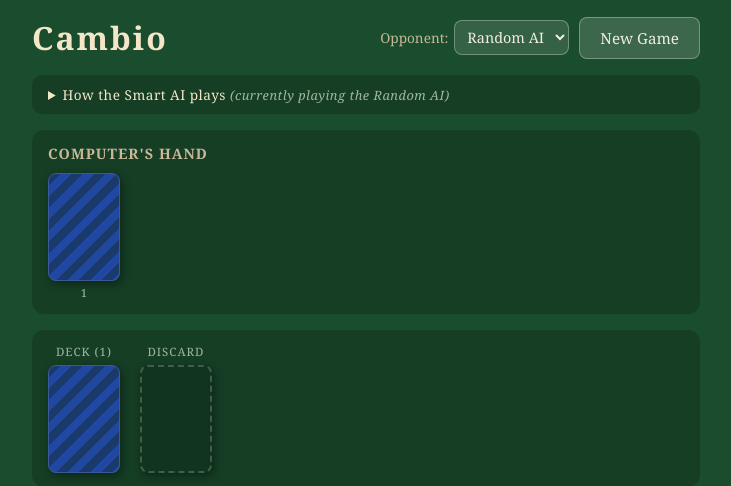
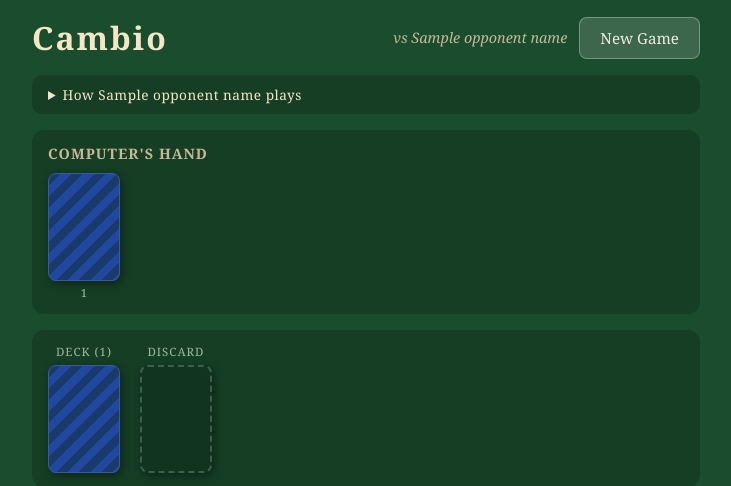
Before and after one commit to jeremy-h-pollak/auto-cambio, a Flask app: template templates/game.html in a window 1280 px wide. Shown: the top 486 px of the page, without its empty margins (274-1005 px from the left). Run offline with Flask 3, Linux system fonts and the light colour scheme; the template is opened without the code that fills it: most values are stand-ins (such as "Sample title", 1, 10 or a date in 2020).

Commit message:
Add opponent lobby, 10 more strategies, and Hardest Mode
- game/strategies.py: 10 new profiles (15 total) + two knobs
  (snap_skip_negative, draw_discard_max). Minimalist is strongest vs
  random (~74.7% over 40k multi-seed games).
- app.py: opponent-chooser lobby flow — / (chooser) -> /describe
  (description + "are you sure?") -> /new (play); surfaces the
  top-ranked strategy as a "Hardest Mode" boss card.
- templates: chooser.html, confirm.html, variable include in game.html,
  board header shows current opponent + "How <Name> plays".
- style.css: lobby cards, confirmation screen, hardest-mode styling.

Co-Authored-By: Claude Opus 4.7 <noreply@anthropic.com>

```diff
--- a/app.py
+++ b/app.py
@@ -1,9 +1,9 @@
 import uuid
-from flask import Flask, render_template, request, session, redirect, url_for
+from flask import Flask, render_template, request, session
 
 from game.engine import GameEngine
 import game.strategy as random_strategy
-import game.strategy_smart as smart_strategy
+from game import strategies
 from game.rules import (
     card_value, hand_value, is_red, get_scores,
     snap_eligible_indices, opp_snap_eligible_indices, PHASE_GAME_OVER,
@@ -14,22 +14,48 @@ app.secret_key = "cambio-dev-secret"
 
 GAMES: dict[str, GameEngine] = {}
 
-STRATEGY_MODULES = {"random": random_strategy, "smart": smart_strategy}
-
-# Bullet summary of the smart AI, shown in the UI (keep in sync with strategy_smart.py).
-SMART_AI_DESCRIPTION = [
-    "Snaps instantly whenever a card it knows matches the discard pile.",
-    "Draws from the discard pile when its top card is lower than the AI's "
-    "highest known card; otherwise draws a fresh card from the deck.",
-    "If the draw beats its highest known card, it replaces that card. If the "
-    "draw is its new highest but 6 or lower, it gambles it onto an unknown "
-    "card. Otherwise it discards the draw and uses the card's power.",
-    "Calls Cambio once it knows all four of its cards and their total is 8 or less.",
+RANDOM_DESCRIPTION = [
+    "Draws, swaps, snaps, and calls Cambio at random.",
+    "No memory and no planning — the baseline every strategy aims to beat.",
 ]
 
+# Strongest of 15 tested strategies by win rate vs Random (multi-seed eval,
+# 40k games each). Surfaced in the chooser as the "Hardest Mode" boss.
+HARDEST_KEY = "minimalist"
+HARDEST_WINRATE = "~75%"
 
-def _strategy_module():
-    return STRATEGY_MODULES.get(session.get("opponent", "random"), random_strategy)
+# Chooser display order: Hardest Mode, the five original named strategies, Random.
+NAMED_OPPONENTS = ["greedy", "aggressive", "conservative", "snapper", "power"]
+OPPONENT_KEYS = ["hardest"] + NAMED_OPPONENTS + ["random"]
+
+
+def _opponent_info(key):
+    """(name, rules) for an opponent key."""
+    if key == "hardest":
+        p = strategies.PROFILES[HARDEST_KEY]
+        return f"Hardest Mode — {p.name}", [
+            f"The strongest AI found across 15 tested strategies "
+            f"({HARDEST_WINRATE} win rate vs random).",
+            *p.rules,
+        ]
+    if key in strategies.PROFILES:
+        p = strategies.PROFILES[key]
+        return p.name, p.rules
+    return "Random AI", RANDOM_DESCRIPTION
+
+
+def opponent_catalog():
+    """List of (key, name, rules) in chooser display order."""
+    return [(key, *_opponent_info(key)) for key in OPPONENT_KEYS]
+
+
+def _strategy_object(key):
+    """Resolve an opponent key to a strategy object the engine can drive."""
+    if key == "hardest":
+        return strategies.get(HARDEST_KEY)
+    if key in strategies.PROFILES:
+        return strategies.get(key)
+    return random_strategy
 
 
 def _get_engine() -> GameEngine:
@@ -37,7 +63,7 @@ def _get_engine() -> GameEngine:
     if not sid or sid not in GAMES:
         sid = str(uuid.uuid4())
         session["sid"] = sid
-        GAMES[sid] = GameEngine(strategy=_strategy_module())
+        GAMES[sid] = GameEngine(strategy=_strategy_object(session.get("opponent", "random")))
     return GAMES[sid]
 
 
@@ -46,6 +72,8 @@ def _template_context(engine: GameEngine) -> dict:
     player_score, computer_score = (
         get_scores(s) if s["phase"] == PHASE_GAME_OVER else (None, None)
     )
+    opponent = session.get("opponent", "random")
+    name, rules = _opponent_info(opponent)
     return {
         "state": s,
         "card_value": card_value,
@@ -57,23 +85,38 @@ def _template_context(engine: GameEngine) -> dict:
         "opp_snap_eligible": opp_snap_eligible_indices(
             s["computer_hand"], s["player_opponent_known"], s["discard_pile"]
         ),
-        "opponent": session.get("opponent", "random"),
-        "smart_description": SMART_AI_DESCRIPTION,
+        "opponent": opponent,
+        "opponent_name": name,
+        "opponent_rules": rules,
     }
 
 
 @app.route("/")
 def index():
-    engine = _get_engine()
-    engine.reset()
-    return redirect(url_for("play"))
+    # Land on the opponent chooser — pick an AI before any game starts.
+    return render_template("game.html", partial="partials/chooser.html",
+                           catalog=opponent_catalog())
+
+
+@app.route("/choose", methods=["POST"])
+def choose():
+    return render_template("partials/chooser.html", catalog=opponent_catalog())
+
+
+@app.route("/describe", methods=["POST"])
+def describe():
+    key = request.form.get("opponent", "random")
+    if key not in OPPONENT_KEYS:
+        key = "random"
+    name, rules = _opponent_info(key)
+    return render_template("partials/confirm.html", key=key, name=name, rules=rules)
 
 
 @app.route("/play")
 def play():
     engine = _get_engine()
     ctx = _template_context(engine)
-    return render_template("game.html", **ctx)
+    return render_template("game.html", partial="partials/board.html", **ctx)
 
 
 @app.route("/move", methods=["POST"])
@@ -83,8 +126,7 @@ def move():
     hand_index = request.form.get("hand_index")
     owner      = request.form.get("owner")
     do_switch  = request.form.get("do_switch")
-
-    target    = request.form.get("target")
+    target     = request.form.get("target")
 
     kwargs = {}
     if hand_index is not None: kwargs["hand_index"] = int(hand_index)
@@ -100,12 +142,12 @@ def move():
 @app.route("/new", methods=["POST"])
 def new_game():
     opponent = request.form.get("opponent")
-    if opponent in STRATEGY_MODULES:
+    if opponent in OPPONENT_KEYS:
         session["opponent"] = opponent
     sid = session.get("sid") or str(uuid.uuid4())
     session["sid"] = sid
-    # Fresh engine so a newly chosen opponent strategy takes effect immediately.
-    GAMES[sid] = GameEngine(strategy=_strategy_module())
+    # Fresh engine so the chosen opponent strategy takes effect immediately.
+    GAMES[sid] = GameEngine(strategy=_strategy_object(session.get("opponent", "random")))
     ctx = _template_context(GAMES[sid])
     return render_template("partials/board.html", **ctx)
 
--- a/static/css/style.css
+++ b/static/css/style.css
@@ -335,29 +335,116 @@ header h1 {
   color: #5a8a6a;
 }
 
-/* ── Opponent picker ── */
-.opponent-form {
+/* ── Header / opponent label ── */
+.header-right {
   display: flex;
   align-items: center;
-  gap: 10px;
+  gap: 12px;
 }
 
-.opponent-pick {
-  font-size: 0.85rem;
+.vs-label {
+  font-size: 0.9rem;
   color: #c8b898;
-  display: flex;
-  align-items: center;
-  gap: 6px;
+  font-style: italic;
 }
 
-.opponent-pick select {
+/* ── Lobby / opponent chooser ── */
+.lobby h2,
+.confirm h2 {
+  font-size: 1.3rem;
+  color: #f5e6c8;
+  letter-spacing: 1px;
+  margin-bottom: 6px;
+}
+
+.lobby-hint {
+  font-size: 0.9rem;
+  color: #a0b8a0;
+  margin-bottom: 16px;
+}
+
+.opponent-list {
+  display: grid;
+  grid-template-columns: repeat(auto-fit, minmax(220px, 1fr));
+  gap: 12px;
+}
+
+.opponent-list form {
+  display: contents;
+}
+
+.opponent-card {
+  width: 100%;
+  text-align: left;
+  cursor: pointer;
+  display: flex;
+  flex-direction: column;
+  gap: 6px;
+  padding: 16px 18px;
+  border-radius: 12px;
+  border: 1px solid rgba(255,255,255,0.18);
+  background: rgba(0,0,0,0.22);
+  color: #f0ede0;
   font-family: Georgia, serif;
-  font-size: 0.9rem;
-  padding: 6px 8px;
-  border-radius: 8px;
-  border: 1px solid rgba(255,255,255,0.3);
-  background: rgba(255,255,255,0.12);
+  transition: filter 0.15s, transform 0.1s, border-color 0.15s;
+}
+
+.opponent-card:hover {
+  filter: brightness(1.12);
+  transform: translateY(-2px);
+  border-color: #4caf82;
+}
+
+.opponent-card.is-random {
+  border-style: dashed;
+}
+
+.opponent-card.is-hardest {
+  border-color: #c0392b;
+  background: linear-gradient(160deg, rgba(192,57,43,0.30), rgba(0,0,0,0.25));
+  grid-column: 1 / -1;
+}
+
+.opponent-card.is-hardest:hover {
+  border-color: #e0503b;
+}
+
+.opponent-card.is-hardest .opp-name {
+  color: #ffd9c8;
+}
+
+.opponent-card .opp-name {
+  font-size: 1.1rem;
+  font-weight: bold;
+  color: #f5e6c8;
+}
+
+.opponent-card .opp-tag {
+  font-size: 0.82rem;
+  color: #b8c8b8;
+  line-height: 1.35;
+}
+
+/* ── Confirmation screen ── */
+.confirm-rules {
+  margin: 8px 0 18px 20px;
+  display: flex;
+  flex-direction: column;
+  gap: 8px;
+  font-size: 0.95rem;
+  color: #cde0cd;
+}
+
+.confirm-q {
+  font-size: 1.05rem;
   color: #f0ede0;
+  margin-bottom: 16px;
+}
+
+.confirm-actions {
+  display: flex;
+  gap: 12px;
+  flex-wrap: wrap;
 }
 
 .ai-info {
--- a/templates/game.html
+++ b/templates/game.html
@@ -1,4 +1,4 @@
 {% extends "base.html" %}
 {% block content %}
-{% include "partials/board.html" %}
+{% include partial | default("partials/board.html") %}
 {% endblock %}
--- a/templates/partials/board.html
+++ b/templates/partials/board.html
@@ -24,21 +24,18 @@
 
   <header>
     <h1>Cambio</h1>
-    <form class="opponent-form" hx-post="/new" hx-target="#board" hx-swap="outerHTML">
-      <label class="opponent-pick">Opponent:
-        <select name="opponent">
-          <option value="random" {% if opponent == 'random' %}selected{% endif %}>Random AI</option>
-          <option value="smart"  {% if opponent == 'smart'  %}selected{% endif %}>Smart AI</option>
-        </select>
-      </label>
-      <button type="submit" class="btn btn-secondary">New Game</button>
-    </form>
+    <div class="header-right">
+      <span class="vs-label">vs {{ opponent_name }}</span>
+      <form hx-post="/choose" hx-target="#board" hx-swap="outerHTML">
+        <button type="submit" class="btn btn-secondary">New Game</button>
+      </form>
+    </div>
   </header>
 
-  <details class="ai-info" {% if opponent == 'smart' %}open{% endif %}>
-    <summary>How the Smart AI plays{% if opponent != 'smart' %} <em>(currently playing the Random AI)</em>{% endif %}</summary>
+  <details class="ai-info">
+    <summary>How {{ opponent_name }} plays</summary>
     <ul>
-      {% for line in smart_description %}<li>{{ line }}</li>{% endfor %}
+      {% for line in opponent_rules %}<li>{{ line }}</li>{% endfor %}
     </ul>
   </details>
 
```
Also changed, not shown: game/strategies.py (+141 -5 lines), templates/partials/chooser.html (added, +22 -0 lines), templates/partials/confirm.html (added, +24 -0 lines).
